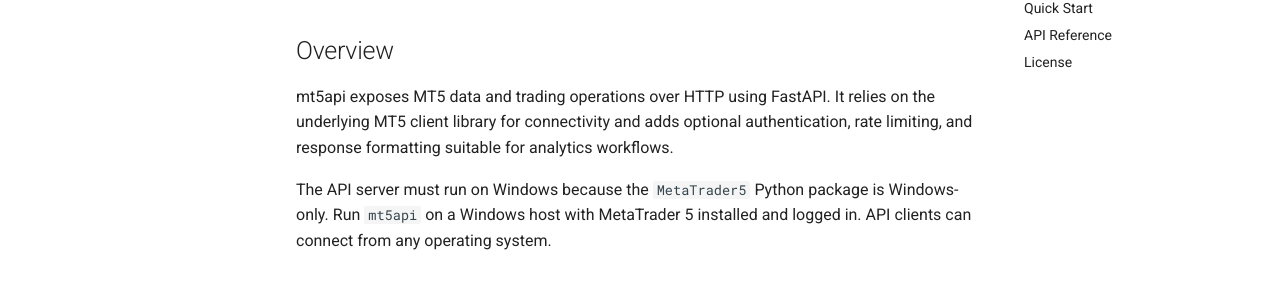
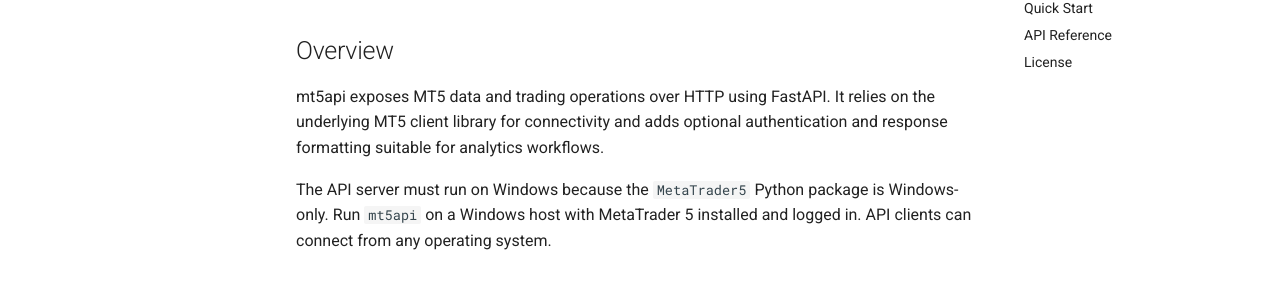
Before and after one commit to dceoy/mt5api, an MkDocs documentation site: the page built from docs/index.md, in a window 1280 px wide and 900 px high. Shown: the part 286-585 px from the top of the window. Built offline with MkDocs 1.6.1 and Material for MkDocs 9.7.7, drawn with Linux system fonts in a browser that asks for light colours; comment, search, counter and statistics services are not loaded.

Commit message:
Fix stale rate limiting and CORS references in docs
Address review comments on PR #21:
- README.md: remove rate limiting from description, Mermaid diagram, and feature list; remove configurable CORS from feature list
- docs/index.md: remove rate limiting from overview paragraph
- docs/api/rest-api.md: add security checklist note to configure rate limiting at the reverse proxy or API gateway level

https://claude.ai/code/session_01SC3baPqBUyQjTmKkPctbUp

```diff
--- a/docs/index.md
+++ b/docs/index.md
@@ -7,7 +7,7 @@ trading operations.
 
 mt5api exposes MT5 data and trading operations over HTTP using FastAPI. It
 relies on the underlying MT5 client library for connectivity and adds optional
-authentication, rate limiting, and response formatting suitable for analytics
+authentication and response formatting suitable for analytics
 workflows.
 
 The API server must run on Windows because the `MetaTrader5` Python package is
```
Also changed, not shown: README.md (+5 -5 lines), docs/api/rest-api.md (+1 -0 lines).
